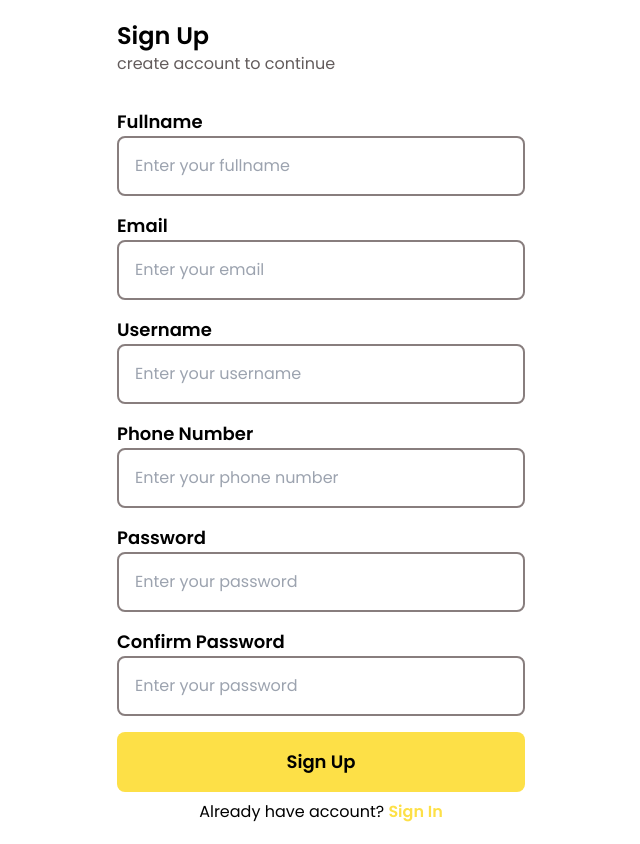
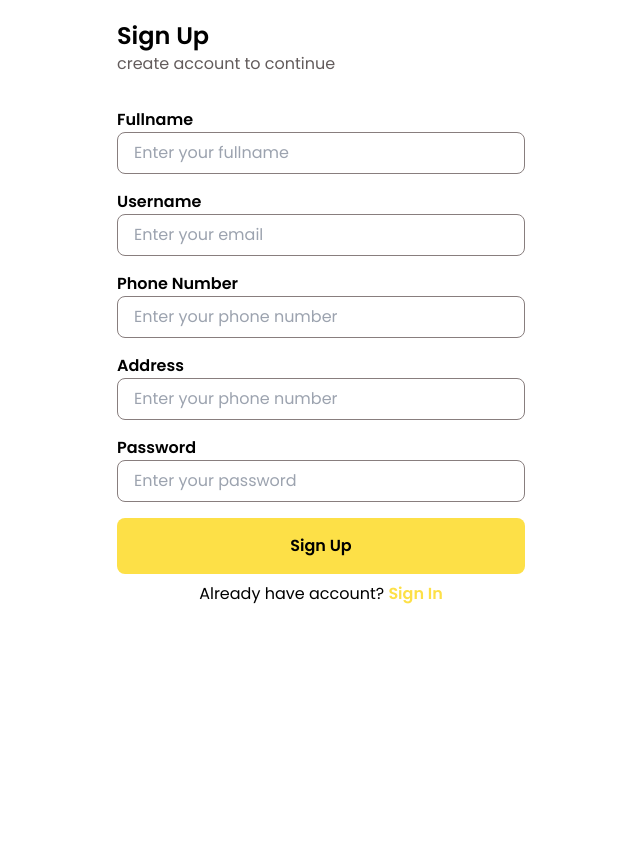
Before and after one commit to mubasyir19/TokoKu-Web, a Next.js app: page /register in a window 1280 px wide. Shown: the whole page, without its empty margins (319-959 px from the left). After the commit the page ends 800 px from the top, so only its background shows below. Built offline with nearby package versions, Linux system fonts and the light colour scheme.

Commit message:
feat: register account

```diff
--- a/src/app/(auth)/register/page.jsx
+++ b/src/app/(auth)/register/page.jsx
@@ -1,84 +1,109 @@
+"use client";
+
+import ErrorModals from "@/components/molecules/ErrorModals";
+import LoadingModals from "@/components/molecules/LoadingModals";
+import useRegisterForm from "@/hooks/useRegisterForm";
 import Link from "next/link";
 import React from "react";
 
 export default function Register() {
+  const {
+    formData,
+    loading,
+    error,
+    isModalOpen,
+    closeModal,
+    handleChange,
+    handleRegister,
+  } = useRegisterForm();
+
   return (
     <section className="relative">
       <div className="">
         <h2 className="text-2xl font-semibold text-black">Sign Up</h2>
         <p className="text-[#635C5C]">create account to continue</p>
       </div>
-      <form className="mt-8 flex flex-col gap-y-4">
+      <form className="mt-8 flex flex-col gap-y-4" onSubmit={handleRegister}>
         <div className="form-group">
-          <label htmlFor="" className="text-lg font-semibold text-black">
+          <label htmlFor="" className="text-base font-semibold text-black">
             Fullname
           </label>
           <input
             type="text"
-            name="nama_pelanggan"
-            className="w-full rounded-lg border-2 border-[#887E7E] p-4"
+            name="name"
+            value={formData.name}
+            onChange={handleChange}
+            className="w-full rounded-lg border border-[#887E7E] px-4 py-2"
             placeholder="Enter your fullname"
           />
         </div>
         <div className="form-group">
-          <label htmlFor="" className="text-lg font-semibold text-black">
-            Email
-          </label>
-          <input
-            type="email"
-            name="email"
-            className="w-full rounded-lg border-2 border-[#887E7E] p-4"
-            placeholder="Enter your email"
-          />
-        </div>
-        <div className="form-group">
-          <label htmlFor="" className="text-lg font-semibold text-black">
+          <label htmlFor="" className="text-base font-semibold text-black">
             Username
           </label>
           <input
             type="text"
             name="username"
-            className="w-full rounded-lg border-2 border-[#887E7E] p-4"
-            placeholder="Enter your username"
+            value={formData.username}
+            onChange={handleChange}
+            className="w-full rounded-lg border border-[#887E7E] px-4 py-2"
+            placeholder="Enter your email"
           />
         </div>
         <div className="form-group">
-          <label htmlFor="" className="text-lg font-semibold text-black">
+          <label htmlFor="" className="text-base font-semibold text-black">
             Phone Number
           </label>
           <input
             type="tel"
-            name="no_telepon"
-            className="w-full rounded-lg border-2 border-[#887E7E] p-4"
+            name="phoneNumber"
+            value={formData.phoneNumber}
+            onChange={handleChange}
+            className="w-full rounded-lg border border-[#887E7E] px-4 py-2"
             placeholder="Enter your phone number"
           />
         </div>
         <div className="form-group">
-          <label htmlFor="" className="text-lg font-semibold text-black">
+          <label htmlFor="" className="text-base font-semibold text-black">
+            Address
+          </label>
+          <input
+            type="tel"
+            name="address"
+            value={formData.address}
+            onChange={handleChange}
+            className="w-full rounded-lg border border-[#887E7E] px-4 py-2"
+            placeholder="Enter your phone number"
+          />
+        </div>
+        <div className="form-group">
+          <label htmlFor="" className="text-base font-semibold text-black">
             Password
           </label>
           <input
             type="password"
             name="password"
-            className="w-full rounded-lg border-2 border-[#887E7E] p-4"
+            value={formData.password}
+            onChange={handleChange}
+            className="w-full rounded-lg border border-[#887E7E] px-4 py-2"
             placeholder="Enter your password"
           />
         </div>
-        <div className="form-group">
-          <label htmlFor="" className="text-lg font-semibold text-black">
+        {/* <div className="form-group">
+          <label htmlFor="" className="text-base font-semibold text-black">
             Confirm Password
           </label>
           <input
             type="password"
             name="confirm_password"
-            className="w-full rounded-lg border-2 border-[#887E7E] p-4"
+            className="w-full rounded-lg border border-[#887E7E] px-4 py-2"
             placeholder="Enter your password"
           />
-        </div>
+        </div> */}
         <div className="form-group">
           <button
             type="submit"
-            className="w-full rounded-lg bg-[#FDE047] p-4 text-lg font-semibold"
+            className="w-full rounded-lg bg-[#FDE047] p-4 text-base font-semibold"
           >
             Sign Up
           </button>
@@ -90,6 +115,16 @@ export default function Register() {
           Sign In
         </Link>
       </p>
+      {loading && <LoadingModals />}
+      {error && (
+        <ErrorModals
+          isOpen={isModalOpen}
+          onClose={closeModal}
+          title="An Error Occured"
+        >
+          <p>{error}</p>
+        </ErrorModals>
+      )}
     </section>
   );
 }
--- /dev/null
+++ b/src/components/molecules/ErrorModals.jsx
@@ -0,0 +1,25 @@
+import React from "react";
+
+export default function ErrorModals({ isOpen, title, children, onClose }) {
+  if (!isOpen) return null;
+
+  return (
+    <div
+      className={`fixed inset-0 flex items-center justify-center bg-black bg-opacity-50`}
+    >
+      <div
+        className="w-1/2 rounded-lg bg-white p-6 text-center md:w-fit"
+        data-aos="fade-up"
+      >
+        <h3 className="text-3xl font-bold text-black">{title}</h3>
+        <div className="my-4 text-center">{children}</div>
+        <button
+          onClick={onClose}
+          className="rounded-md bg-red-500 px-4 py-2 text-base font-semibold text-white"
+        >
+          Close
+        </button>
+      </div>
+    </div>
+  );
+}
--- a/src/hooks/useRegisterForm.js
+++ b/src/hooks/useRegisterForm.js
@@ -1,7 +1,7 @@
 import { useRouter } from "next/navigation";
 import React, { useState } from "react";
 
-export default function useLoginForm() {
+export default function useRegisterForm() {
   const router = useRouter();
   const [formData, setFormData] = useState({
     name: "",
@@ -20,7 +20,7 @@ export default function useLoginForm() {
     setFormData((prev) => ({ ...prev, [name]: value }));
   };
 
-  const handleLogin = async (e) => {
+  const handleRegister = async (e) => {
     e.preventDefault();
 
     setLoading(true);
@@ -28,7 +28,7 @@ export default function useLoginForm() {
 
     try {
       const response = await fetch(
-        `${process.env.NEXT_PUBLIC_API_BACKEND_ARTOS}/user/signup`,
+        `${process.env.NEXT_PUBLIC_API_BACKEND_TOKOKU}/user/signup`,
         {
           method: "POST",
           headers: {
@@ -39,9 +39,10 @@ export default function useLoginForm() {
       );
 
       const data = await response.json();
+      console.log("Hasil request = ", data);
 
       if (response.ok) {
-        router.push("/");
+        router.push("/login");
         setLoading(false);
       } else if (response.status === 401) {
         setError(data.message);
@@ -71,6 +72,6 @@ export default function useLoginForm() {
     isModalOpen,
     closeModal,
     handleChange,
-    handleLogin,
+    handleRegister,
   };
 }
```
